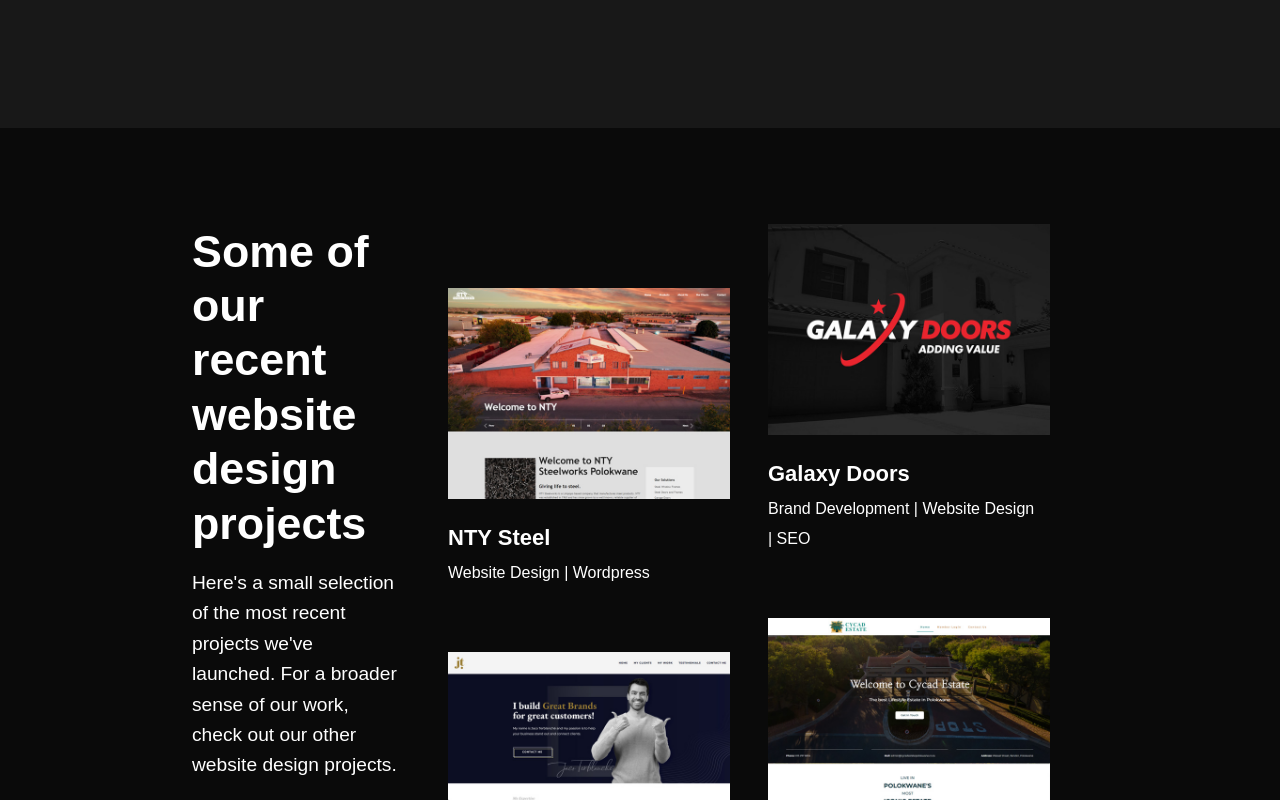
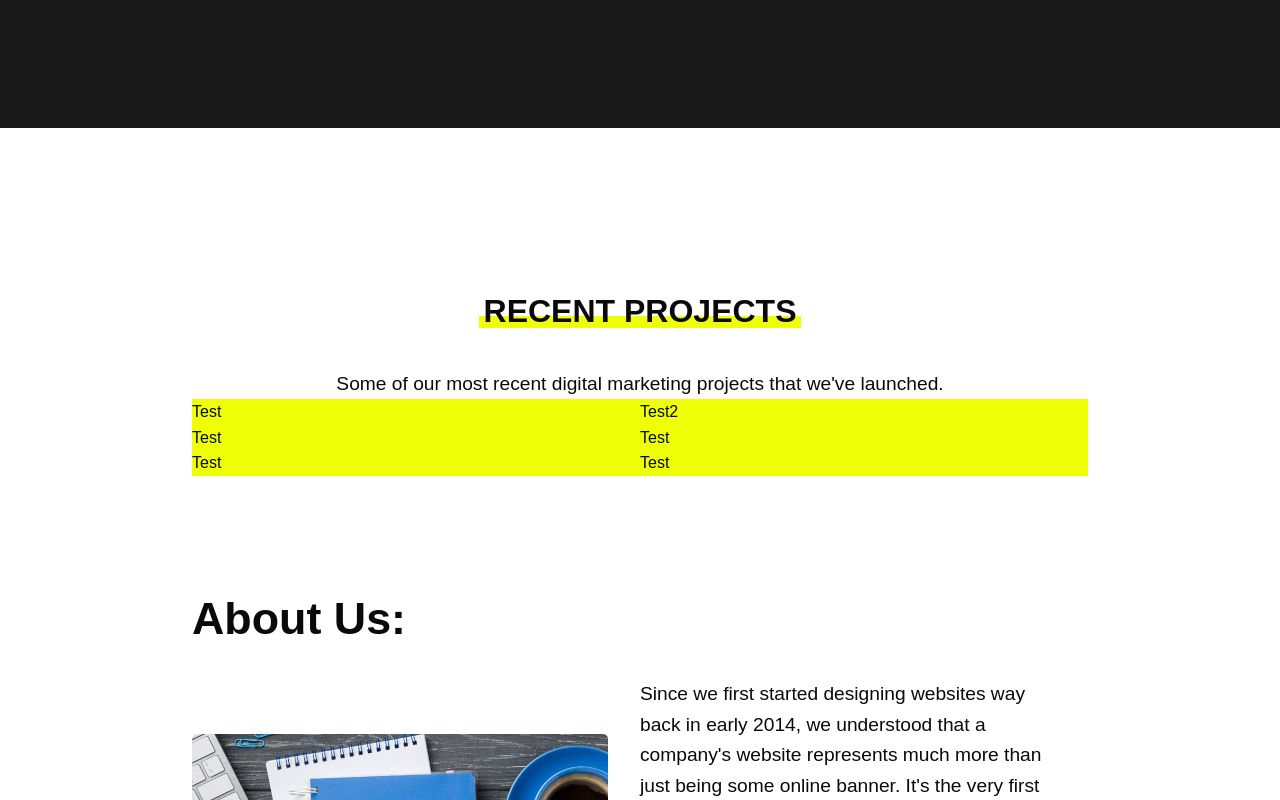
Before and after one commit to Iancahn/PixelByPixel, a React (Create React App) app: page / in a window 1280 px wide. Shown: the part 3240-4040 px from the top of the page. Built offline with nearby package versions, Linux system fonts and the light colour scheme; a web font is replaced by a local one.

Commit message:
Project Layout v1

```diff
--- a/src/components/Footer.jsx
+++ b/src/components/Footer.jsx
@@ -19,7 +19,7 @@
                     <div className="column-three">
                         <div>
                             <img src={footerLogo} alt="pixelbypixel footer logo" id="footer-logo" />
-                            <p>Pixel By Pixel is a digital marketing agency that specializes in custom website design and web app development.</p>
+                            <p>Pixel By Pixel is a digital marketing agency that specializes in professional website design and custom web app development.</p>
                         </div>
                         <div>
                             <p className="copyright">© Copyright 2022 | All Rights Reserved | PixelByPixel</p>
--- a/src/components/HomeWork.jsx
+++ b/src/components/HomeWork.jsx
@@ -14,8 +14,35 @@
 
 function HomeServices() {
     return (
-        <section className="home-work">
-            <div className="container white-font">
+        <section>
+            <div className='centered'>
+                <h3 className="section-title-yellow"><span>Recent Projects</span></h3>
+                <p>Some of our most recent digital marketing projects that we've launched.</p>
+            </div>
+            <div className="container">
+                <div className="column2">
+                    <div className="latest-work">Test</div>
+                </div>
+                <div className="column2">
+                    <div className="latest-work">Test2</div>
+                </div>
+                <div className="column2">
+                    <div className="latest-work">Test</div>
+                </div>
+                <div className="column2">
+                    <div className="latest-work">Test</div>
+                </div>
+                <div className="column2">
+                    <div className="latest-work">Test</div>
+                </div>
+                <div className="column2">
+                    <div className="latest-work">Test</div>
+                </div>
+            </div>
+
+
+
+            {/* <div className="container white-font">
                 <div className="portfolio-work">
                     <div className="portfolio-column">
                         <div className="sticky">
@@ -70,7 +97,7 @@
                         </NavLink>
                     </div>
                 </div>
-            </div >
+            </div > */}
         </section >
     )
 }
--- a/src/styles/app.scss
+++ b/src/styles/app.scss
@@ -161,10 +161,22 @@
     padding: 1em 2em 1em 0em;
 }
 
+.column2 {
+    float: left;
+    flex: 50%;
+    display: flex;
+    flex-direction: column;
+}
+
 .column-img {
     max-width: 100%;
     object-fit: cover;
     border-radius: 5px;
+}
+
+.latest-work {
+    width: 35vw;
+    background-color: #EFFF06;
 }
 
 .centered {
```
